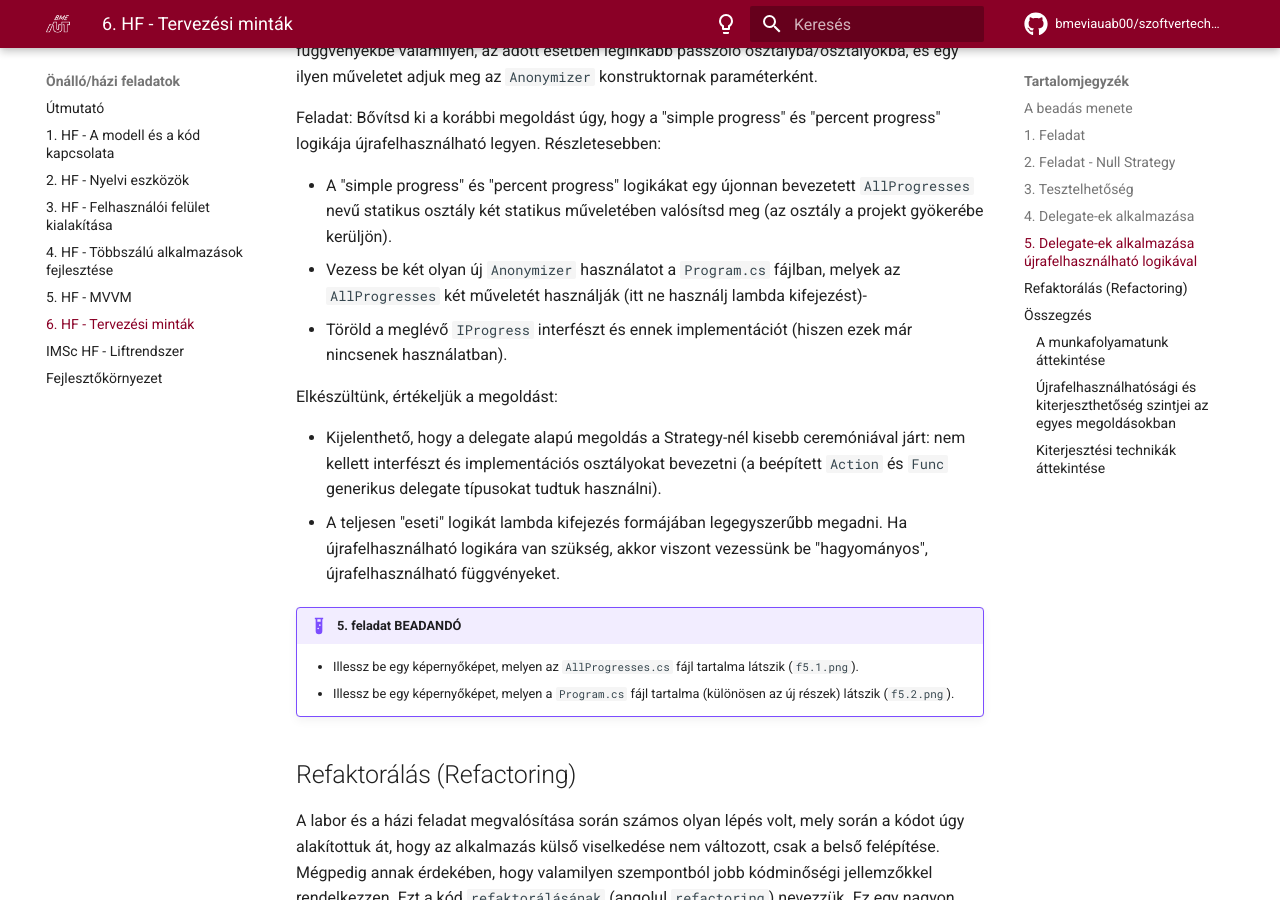
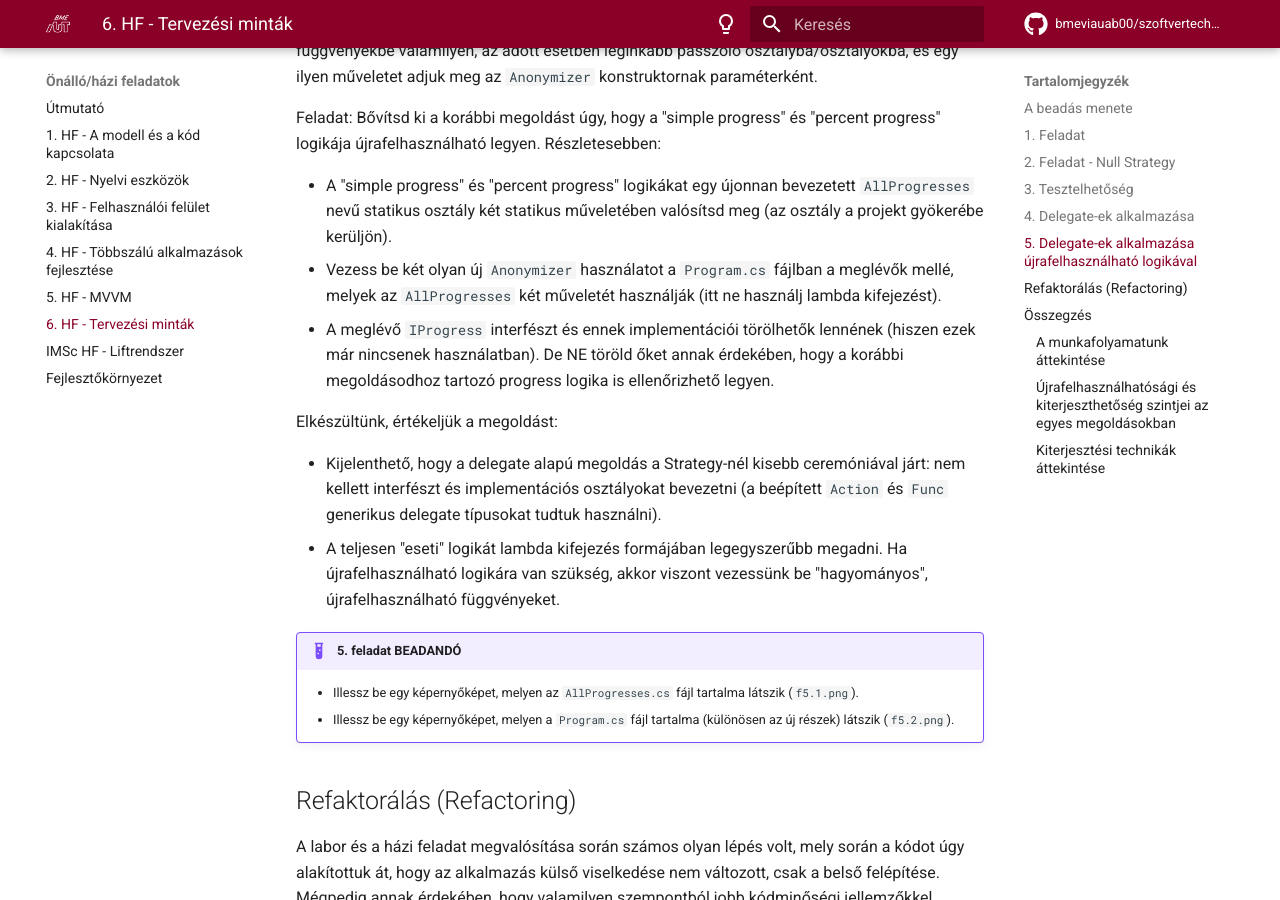
Before and after one commit to bmeviauab00/szoftvertechnikak, an MkDocs documentation site: the page built from docs/hazi/6-tervezesi-mintak/index.md, in a window 1280 px wide and 900 px high, scrolled down 7323 px. Built offline with MkDocs 1.6.1 and Material for MkDocs 9.7.7, drawn with Linux system fonts in a browser that asks for light colours; emoji names are drawn with the system emoji font; comment, search, counter and statistics services are not loaded; the version menu is left out; some of the changed text lies outside the part shown.

Commit message:
hf 6 hangolás

```diff
--- a/docs/hazi/6-tervezesi-mintak/index.md
+++ b/docs/hazi/6-tervezesi-mintak/index.md
@@ -132,8 +132,8 @@
 Feladat: Alakítsd át a Strategy-DI projektben található megoldást olyan módon, hogy a progress kezelés Strategy helyett delegate alapon legyen megvalósítva. Részletesebben:
 
 - Ne vezess be saját delegate típust (használd a .NET által biztosított `Action` típust).
-- A meglévő `SimpleProgress` és `PercentProgress` osztályokat ne használd a megoldásodban, ezeket rövidesen törölni fogjuk (de egyelőre ne töröld).
-- Legyen lehetősége az `Anonymizer` használójának továbbiakban is null-t megadni a konstruktorban, ha nem kíván semmiféle progress kezelést használni.
+- A meglévő `SimpleProgress` és `PercentProgress` osztályokat ne használd a megoldásodban(de ne is töröld ezeket!).
+- Legyen lehetősége az `Anonymizer` használójának továbbiakban is `null`-t megadni a konstruktorban, ha nem kíván semmiféle progress kezelést használni.
 - A `Program.cs` fájlban kommentezd ki az eddigi `Anonymizer` használatokat. Ugyanitt vezess be egy új példát az `Anonymizer` olyan használatára, melyben a progress kezelés lambda kifejezés formájában van megadva, és a lambda kifejezés pontosan a korábbi "simple progress" logikáját valósítja meg. A "percent progress"-re nem kell hasonlót megvalósítani, azt ebben a megoldásban nem kell támogatni (a következő feladatban térünk vissza rá).
 
 !!! tip "Tippek"
@@ -157,8 +157,8 @@
 Feladat: Bővítsd ki a korábbi megoldást úgy, hogy a "simple progress" és "percent progress" logikája újrafelhasználható legyen. Részletesebben:
 
 - A "simple progress" és "percent progress" logikákat egy újonnan bevezetett `AllProgresses` nevű statikus osztály két statikus műveletében valósítsd meg (az osztály a projekt gyökerébe kerüljön).
-- Vezess be két olyan új `Anonymizer` használatot a `Program.cs` fájlban, melyek az `AllProgresses` két műveletét használják (itt ne használj lambda kifejezést)-
-- Töröld a meglévő `IProgress` interfészt és ennek implementációt (hiszen ezek már nincsenek használatban).
+- Vezess be két olyan új `Anonymizer` használatot a `Program.cs` fájlban a meglévők mellé, melyek az `AllProgresses` két műveletét használják (itt ne használj lambda kifejezést).
+- A meglévő `IProgress` interfészt és ennek implementációi törölhetők lennének (hiszen ezek már nincsenek használatban). De NE töröld őket annak érdekében, hogy a korábbi megoldásodhoz tartozó progress logika is ellenőrizhető legyen.
 
 Elkészültünk, értékeljük a megoldást:
 
```
